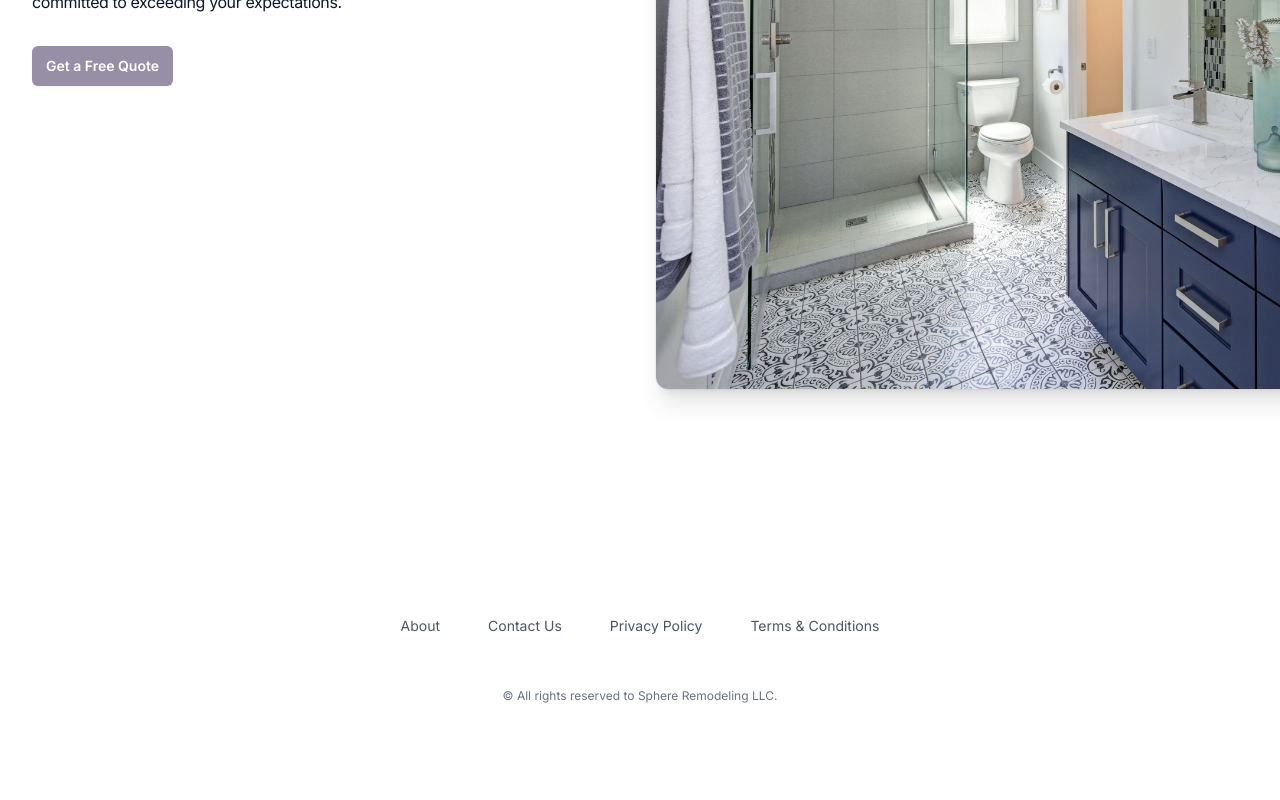
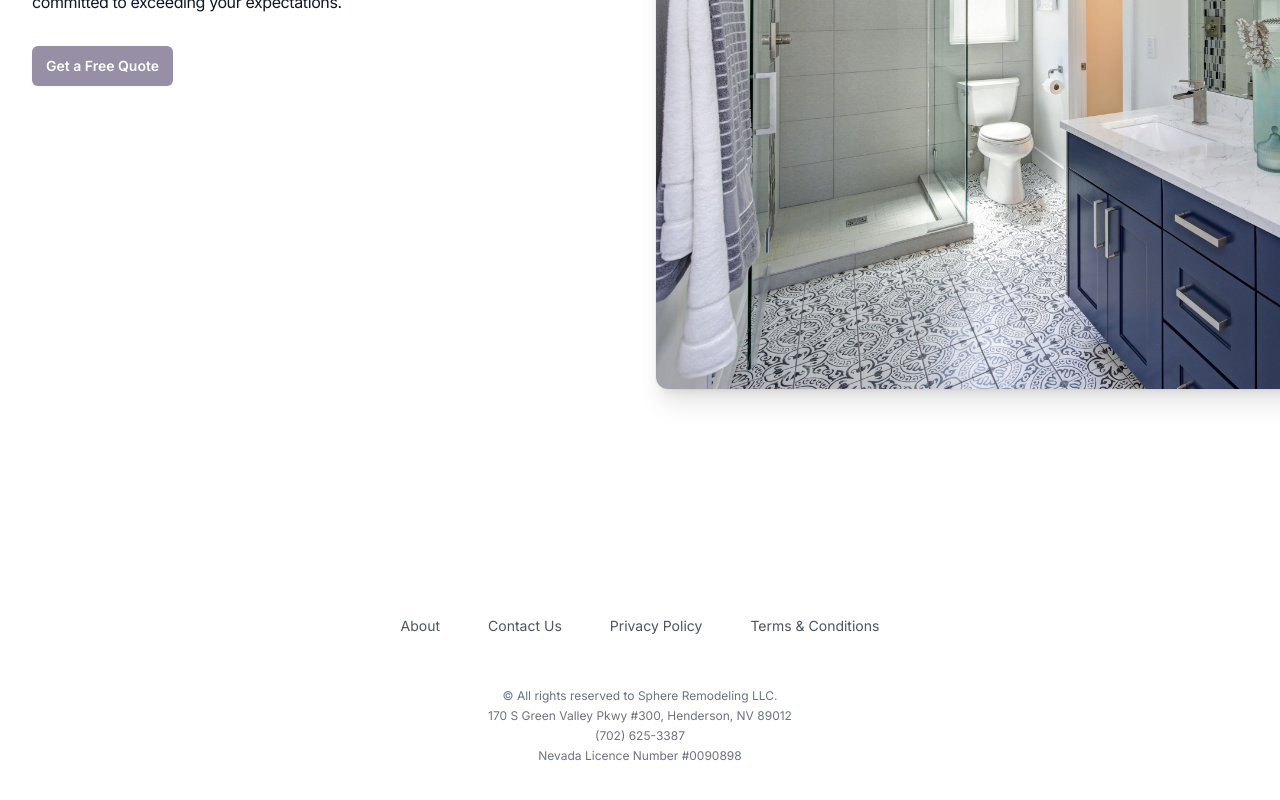
Before and after one commit to yogevzipori/websphere, a Next.js app: page / in a window 1280 px wide. Shown: the part 3402-4202 px from the top of the page. Built offline with nearby package versions, Linux system fonts and the light colour scheme.

Commit message:
fixfooter

```diff
--- a/app/components/footer.tsx
+++ b/app/components/footer.tsx
@@ -32,7 +32,8 @@ export default function Footer() {
         </nav>
 
         <p className="mt-12 text-center text-xs leading-5 text-gray-500">
-          &copy; All rights reserved to Sphere Remodeling LLC.
+          &copy; All rights reserved to Sphere Remodeling LLC.<br/> 170 S Green Valley Pkwy #300, Henderson, NV 89012<br/> (702) 625-3387
+          <br/> Nevada Licence Number #0090898
         </p>
       </div>
     </footer>
```
